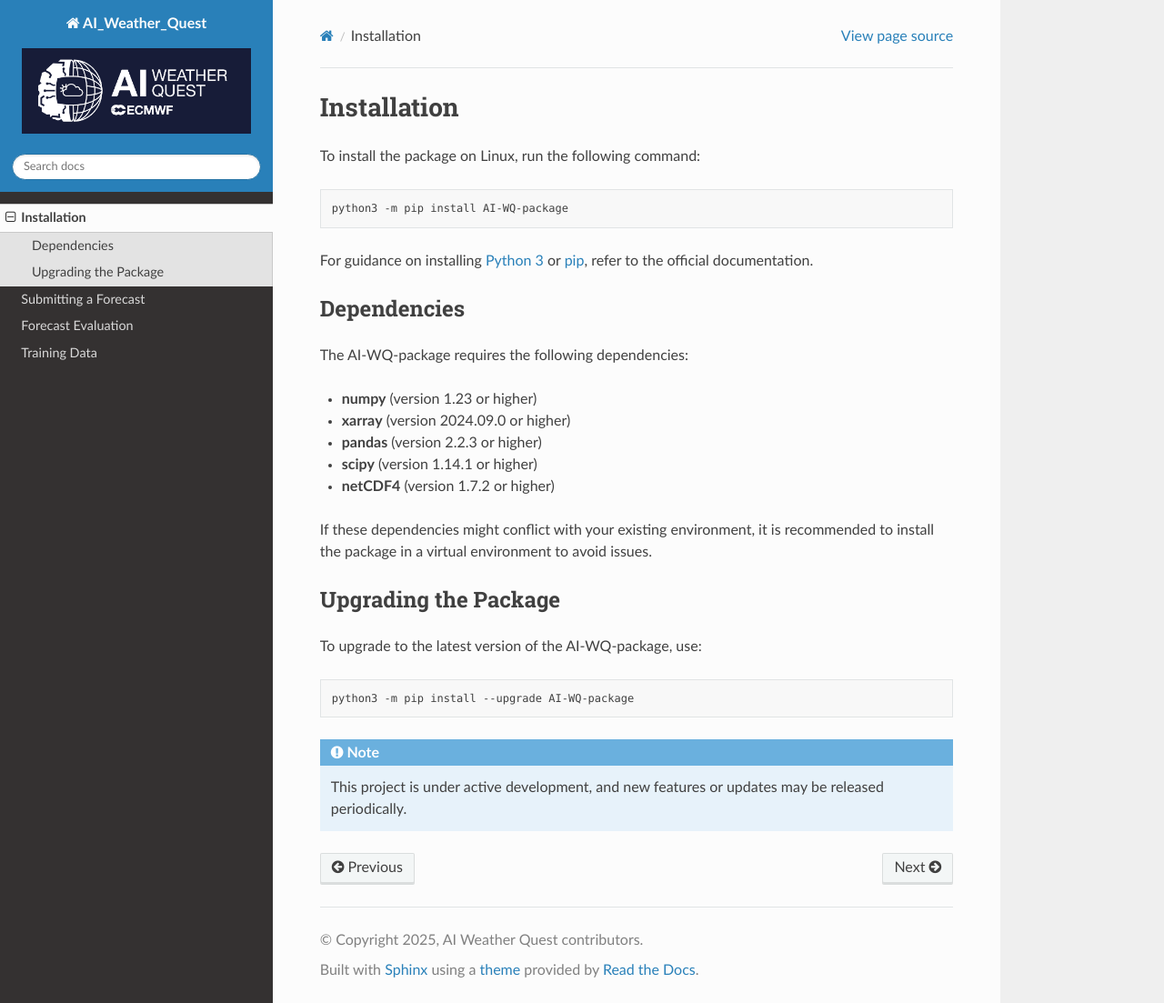
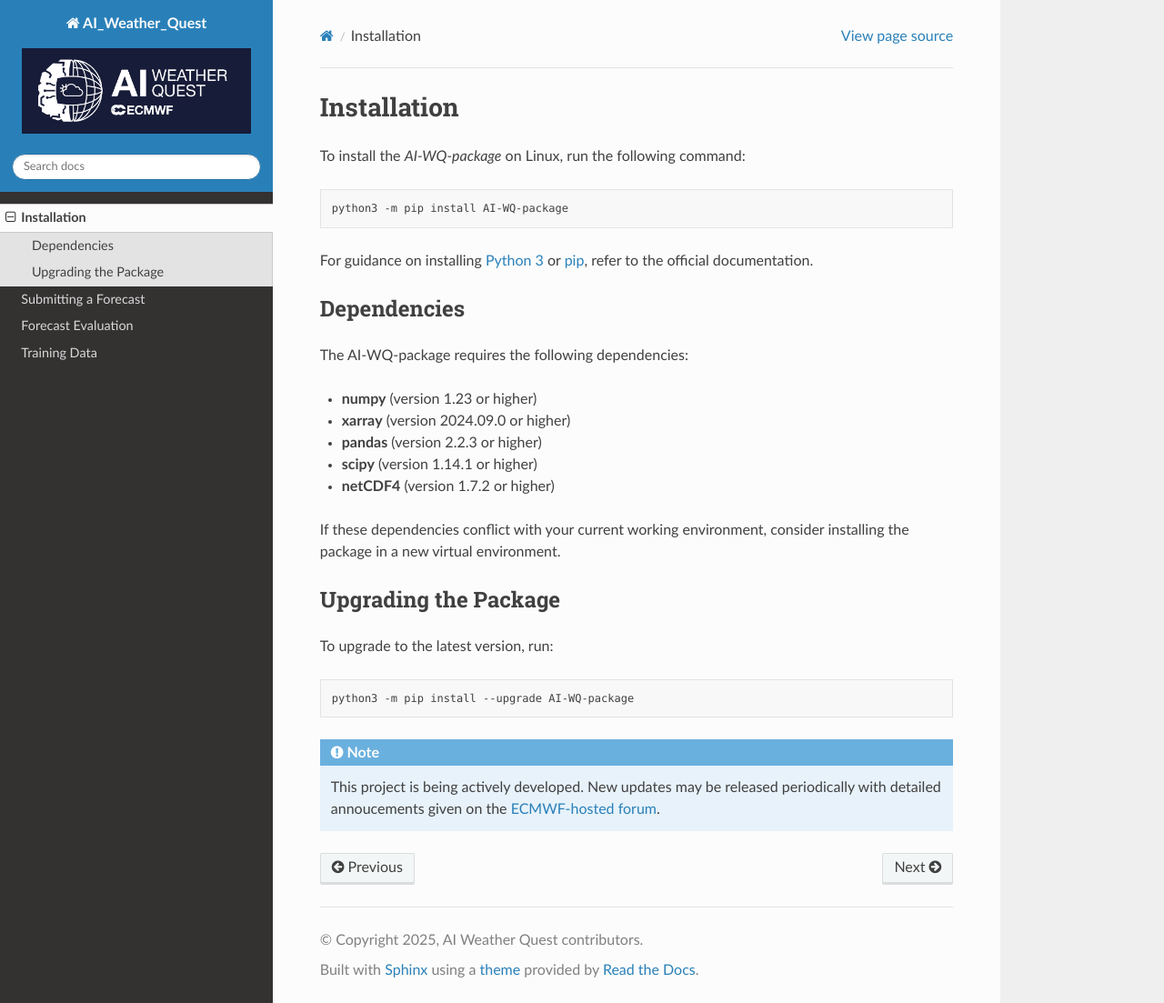
Before and after one commit to joshuatalib/AI_weather_quest, a Sphinx documentation site: the page built from docs/source/installation.rst, in a window 1280 px wide and 1103 px high. Shown: the whole window at 91% size. Built offline with Sphinx 7.4.7 and the Read the Docs theme 3.1.0, drawn with Linux system fonts in a browser that asks for light colours; pages that are not in the unit, such as notebooks, are missing from menus.

Commit message:
Update installation.rst

```diff
--- a/docs/source/installation.rst
+++ b/docs/source/installation.rst
@@ -24,11 +24,11 @@
 - **scipy** (version 1.14.1 or higher)
 - **netCDF4** (version 1.7.2 or higher)
 
-If these dependencies might conflict with your existing environment, it is recommended to install the package in a virtual environment to avoid issues.
+If these dependencies conflict with your current working environment, consider installing the package in a new virtual environment.
 
 Upgrading the Package
 ----------------------
-To upgrade to the latest version of the AI-WQ-package, use:
+To upgrade to the latest version, run:
 
 .. code-block:: bash
 
@@ -36,4 +36,4 @@
 
 .. note::
 
-   This project is under active development, and new features or updates may be released periodically.
+   This project is being actively developed. New updates may be released periodically with detailed annoucements given on the `ECMWF-hosted forum <https://forum.ecmwf.int/c/workshop-and-events/ai-weather-quest/41>`__.
```
Also changed, not shown: other parts of docs/source/installation.rst (+1 -1 lines).
